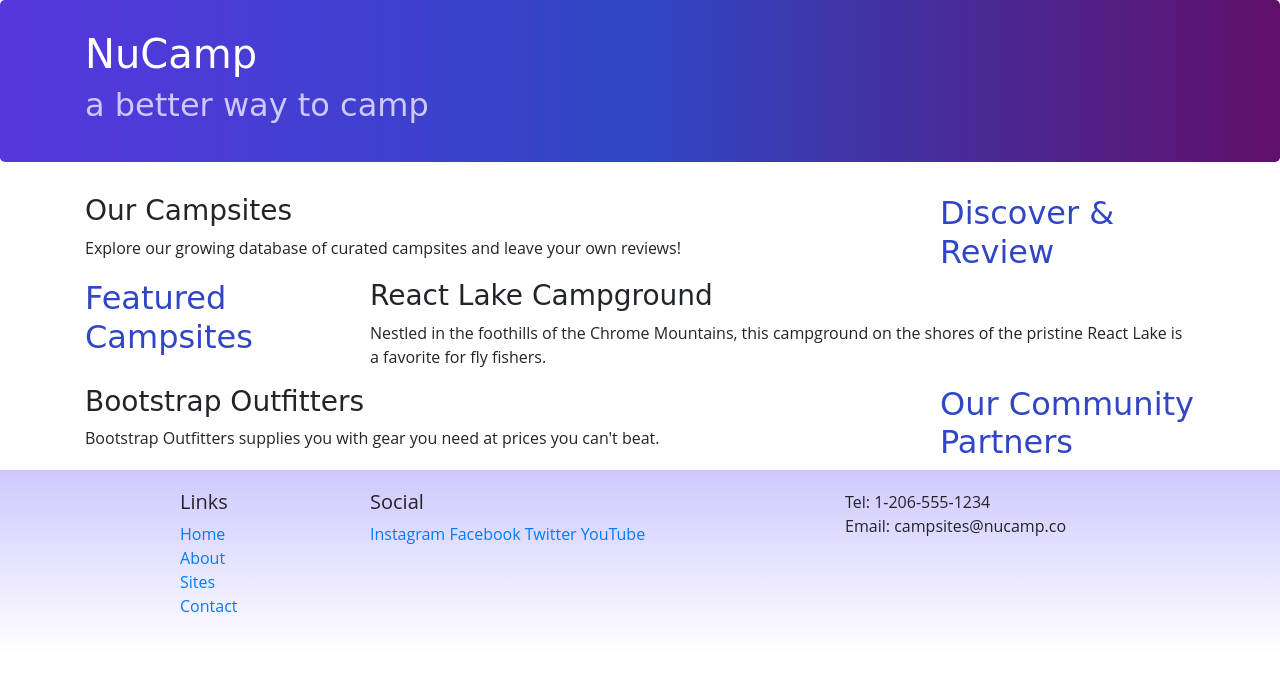
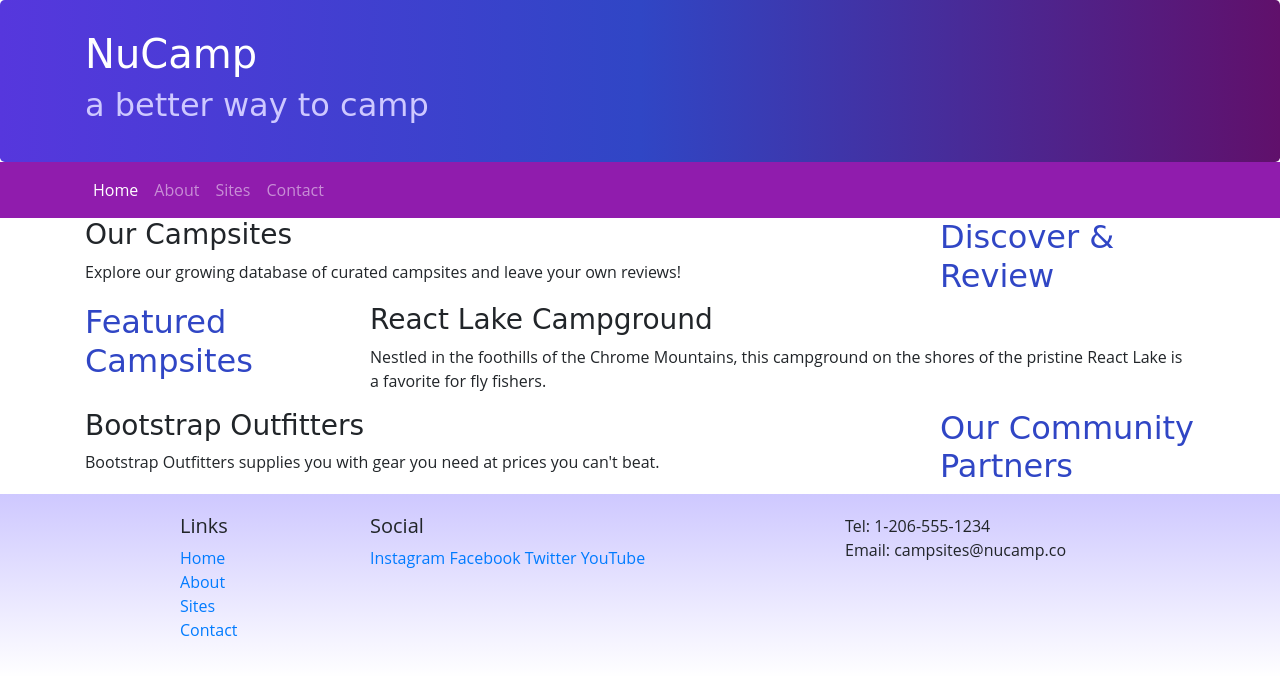
Before and after one commit to awitherow/nucamp-hon-bootstrap-april-2020, a website: page index.html in a window 1280 px wide. Drawn offline with nearby package versions, Linux system fonts and the light colour scheme.

Commit message:
exercise navbar | part 1: navbar

```diff
--- a/index.html
+++ b/index.html
@@ -26,6 +26,22 @@
             </div>
         </div>
     </header>
+
+    <nav class="navbar navbar-expand-sm navbar-dark sticky-top">
+        <div class="container">
+            <div class="collapse navbar-collapse">
+                <ul class="navbar-nav">
+                    <li class="nav-item active"><a class="nav-link" href="#">Home</a></li>
+                    <li class="nav-item"><a class="nav-link" href="aboutus.html">About</a></li>
+                    <li class="nav-item"><a class="nav-link" href="#">Sites</a></li>
+                    <li class="nav-item"><a class="nav-link" href="#">Contact</a></li>
+                </ul>
+            </div>
+        </div>
+        <button class="navbar-toggler ml-auto" type="button" data-toggle="collapse" data-target="#nucampNavbar">
+            <span class="navbar-toggler-icon"></span>
+        </button>
+    </nav>
 
     <div class="container">
         <div class="row">
--- a/style/custom.css
+++ b/style/custom.css
@@ -27,4 +27,9 @@ footer {
   padding: 30px;
   background-image: linear-gradient(to right, #5637dd, #3046c5, #60106b);
   color: white;
+  margin: 0;
 }
+
+.navbar {
+  background-color: #901cad;
+}
```
Also changed, not shown: aboutus.html (+16 -0 lines).
